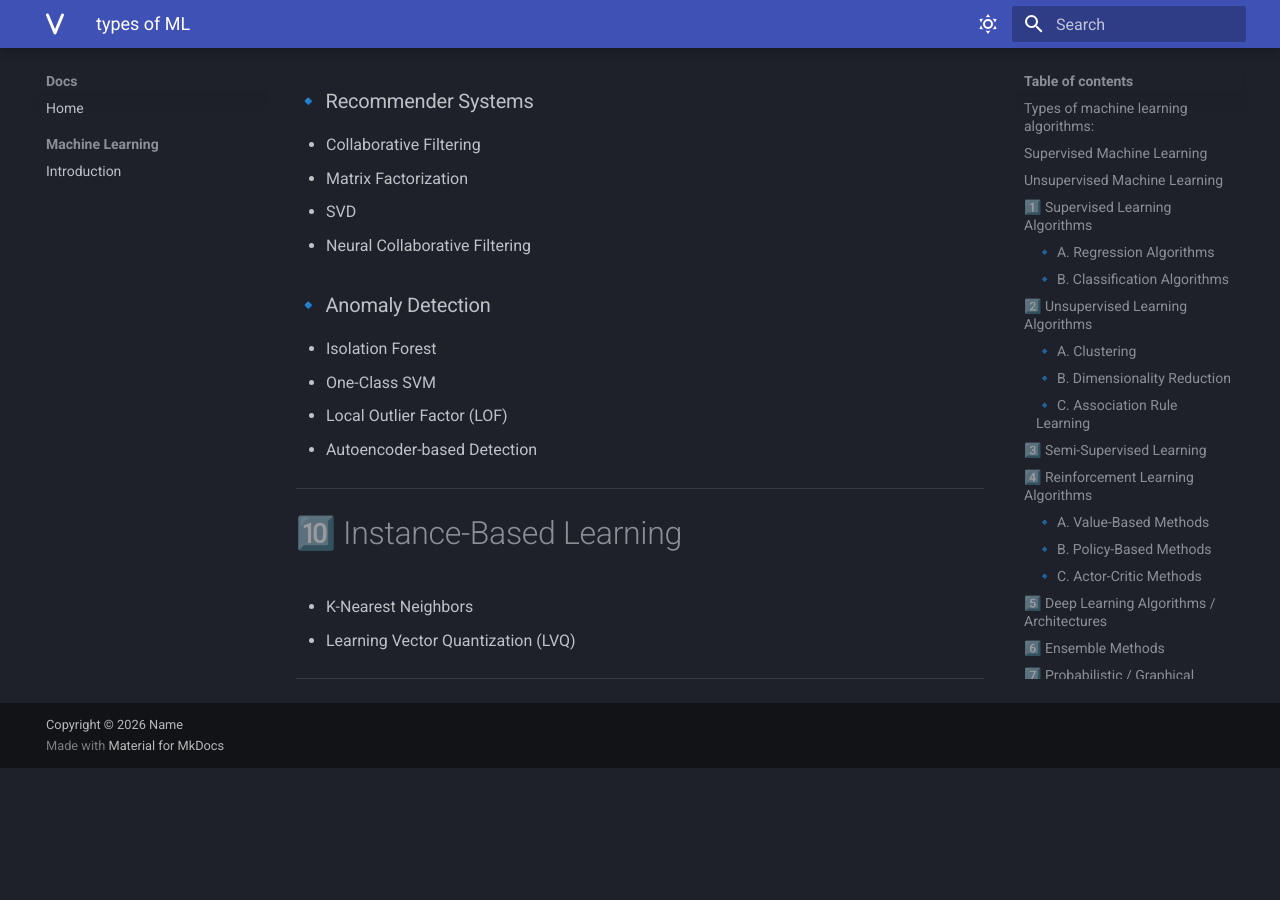
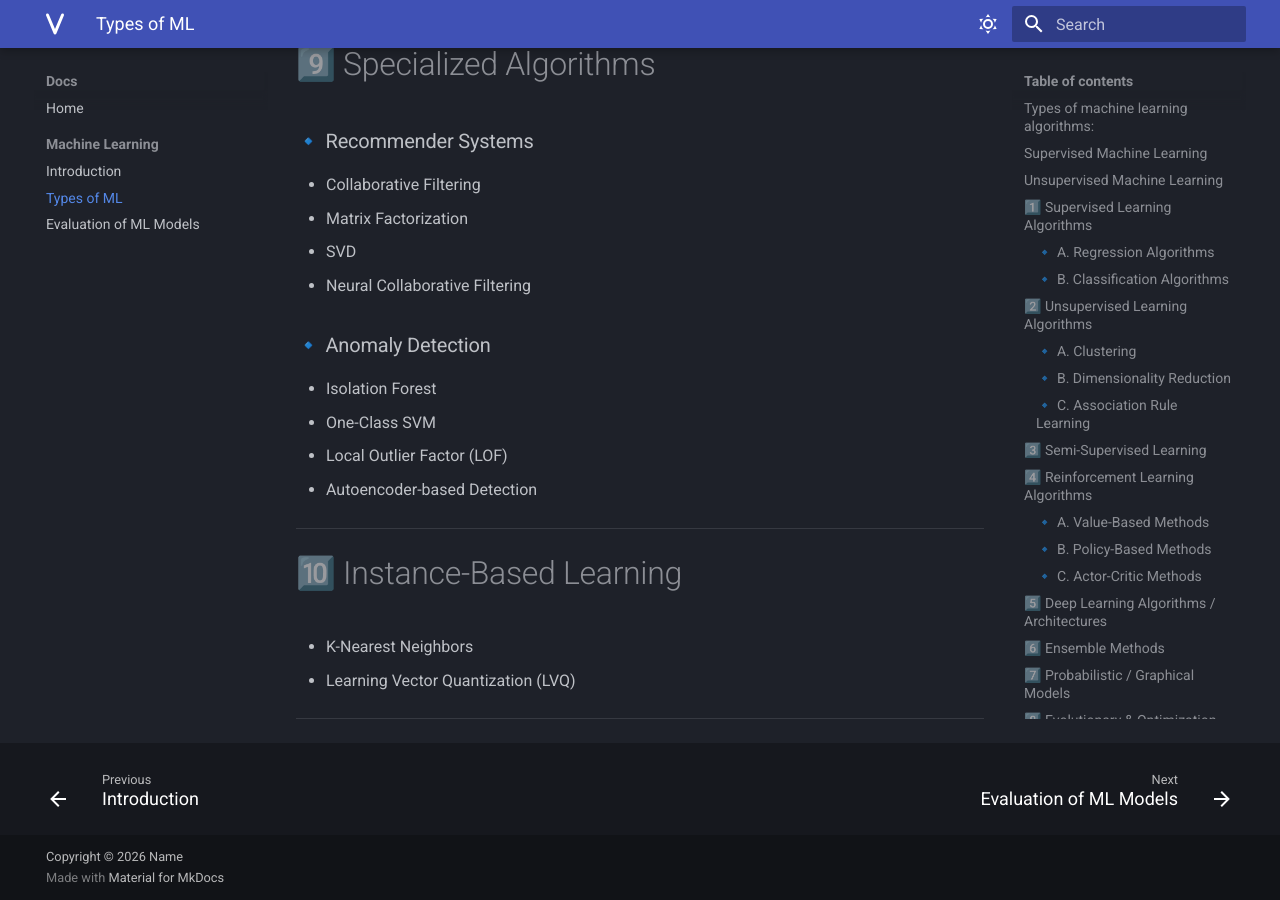
Before and after one commit to vinodcherian/docs, an MkDocs documentation site: the page built from docs/ML/types_of_ML.md, in a window 1280 px wide and 900 px high, scrolled down 6561 px. Built offline with MkDocs 1.6.1 and Material for MkDocs 9.7.7, drawn with Linux system fonts in a browser that asks for light colours; before the commit the page ends 7329 px from its top, so only the background shows below that.

Commit message:
Update mkdocs.yml with new navigation and content

```diff
--- a/mkdocs.yml
+++ b/mkdocs.yml
@@ -85,3 +85,5 @@ nav:
   - Home: index.md
   - Machine Learning:
       - Introduction: ML/introML.md
+      - Types of ML: ML/types_of_ML.md
+      - Evaluation of ML Models: ML/evaluation.md
```
